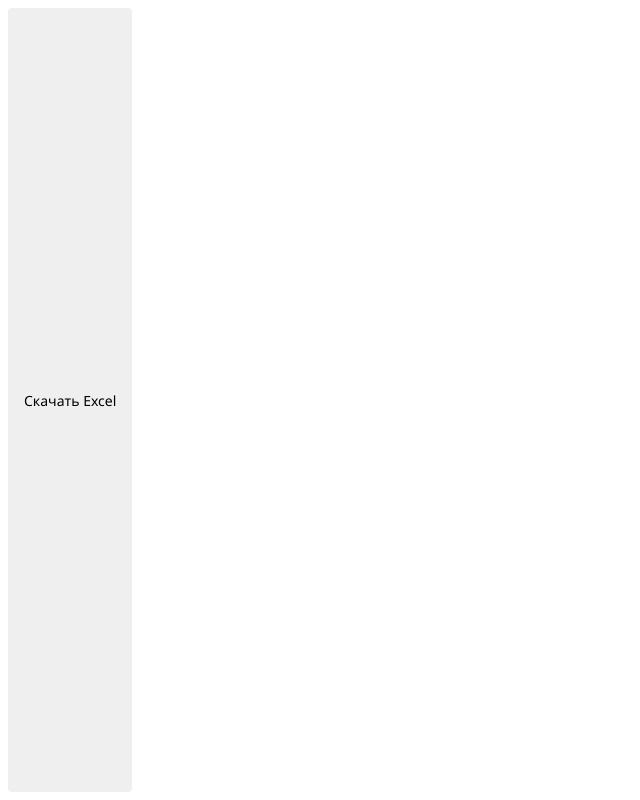
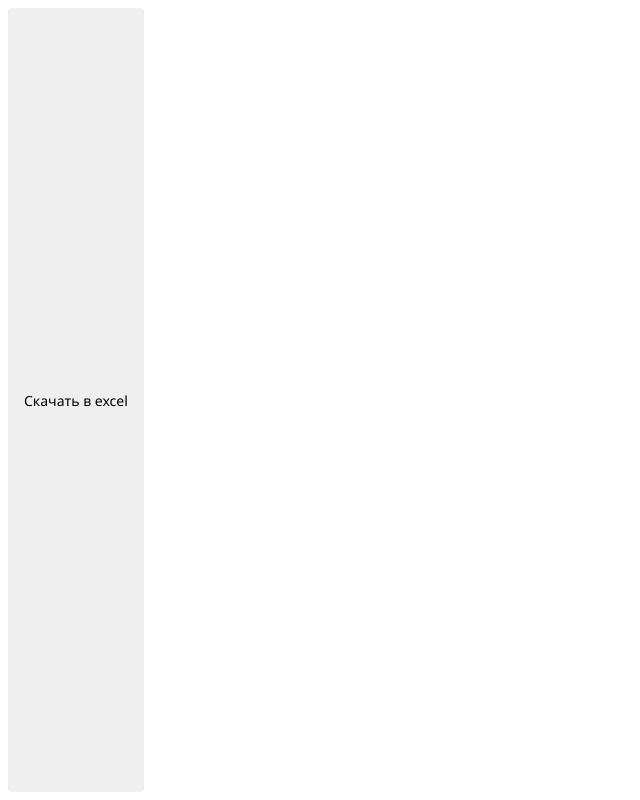
Before and after one commit to Xander-Lein/tableau_export_to_excel_button, a website built with Vite: page index.html in a window 1280 px wide. Shown: the whole page, without its empty margins (0-640 px from the left). Built offline with nearby package versions, Linux system fonts and the light colour scheme.

Commit message:
Rename export button

```diff
--- a/index.html
+++ b/index.html
@@ -3,12 +3,12 @@
   <head>
     <meta charset="utf-8" />
     <meta name="viewport" content="width=device-width, initial-scale=1" />
-    <title>Скачать Excel</title>
+    <title>Скачать в excel</title>
     <link rel="stylesheet" href="/src/button.css" />
   </head>
   <body>
     <div id="stage">
-      <button id="export" type="button">Скачать Excel</button>
+      <button id="export" type="button">Скачать в excel</button>
     </div>
     <script src="/vendor/tableau.extensions.1.latest.js"></script>
     <script src="/vendor/exceljs.min.js"></script>
--- a/src/exportWorkbook.js
+++ b/src/exportWorkbook.js
@@ -18,7 +18,7 @@ export function excelSheetName(raw, used) {
   return candidate;
 }
 
-const EXTENSION_TITLES = new Set(["download excel", "скачать excel"]);
+const EXTENSION_TITLES = new Set(["download excel", "скачать excel", "скачать в excel"]);
 
 export function usableReportName(...candidates) {
   for (const candidate of candidates) {
--- a/src/settings.js
+++ b/src/settings.js
@@ -1,5 +1,5 @@
 export const DEFAULTS = {
-  buttonLabel: "Скачать Excel",
+  buttonLabel: "Скачать в excel",
   alignH: "right",
   alignV: "bottom",
   buttonColor: "#107c41",
```
Also changed, not shown: test/exportWorkbook.test.js (+1 -0 lines).
